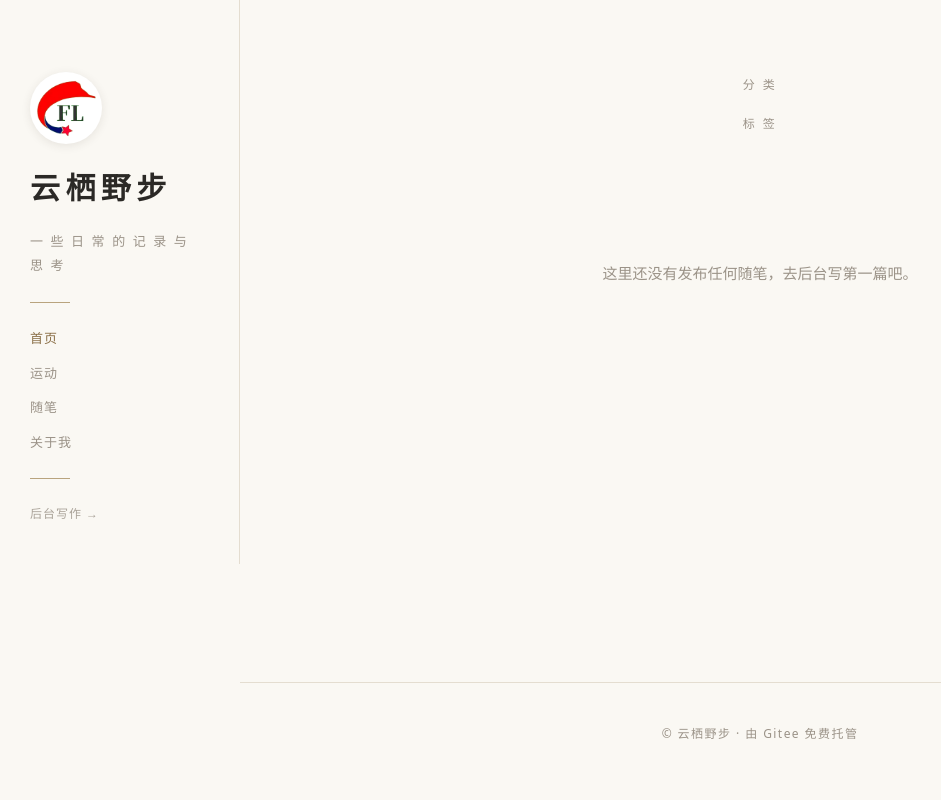
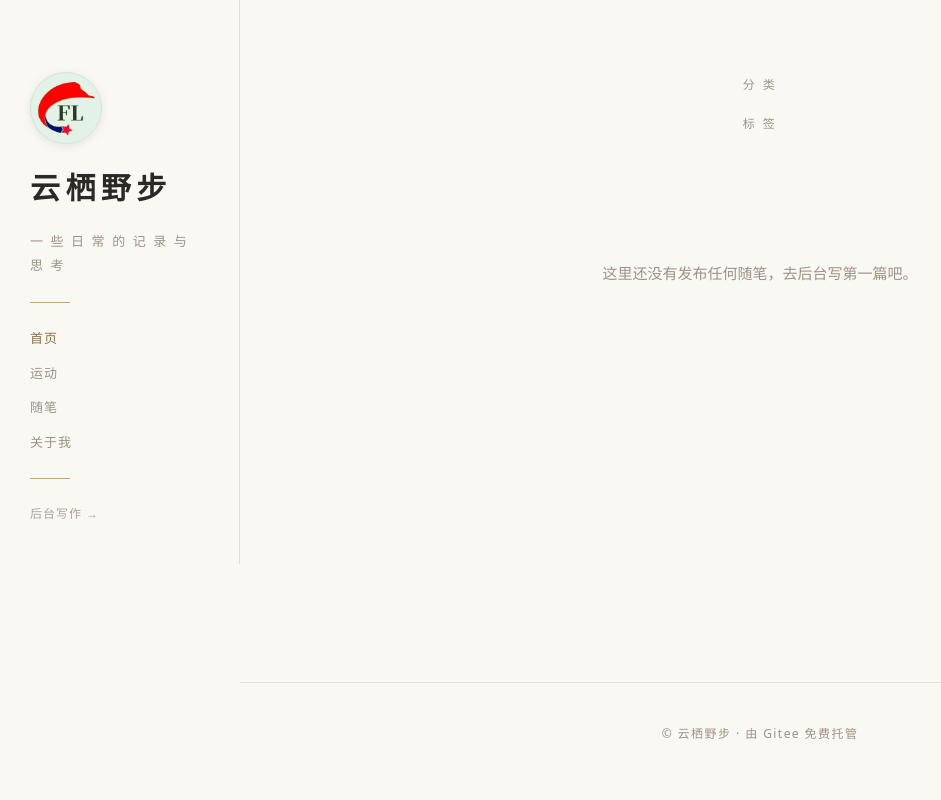
Before and after one commit to yunqi-yebu/yunqi-yebu.github.io, a plain HTML site: page index.html in a window 1280 px wide. Shown: the whole page, without its empty margins (0-941 px from the left). Drawn offline with nearby package versions, Linux system fonts and the light colour scheme; no server answers.

Commit message:
????/????????????

```diff
--- a/style.css
+++ b/style.css
@@ -46,10 +46,10 @@ a:hover { text-decoration: underline; }
 .site-sub { color: var(--ink-faint); font-size: 13px; letter-spacing: 0.16em; margin-top: 14px; line-height: 1.9; }
 .brand-avatar {
   width: 72px; height: 72px; border-radius: 50%;
-  background: #fff;
+  background: #e4f1e6; border: 1px solid #d3e6d6;
   display: flex; align-items: center; justify-content: center;
   margin-bottom: 18px;
-  box-shadow: 0 2px 10px rgba(60,50,40,0.10);
+  box-shadow: 0 2px 10px rgba(76,120,84,0.14);
   overflow: hidden;
 }
 .brand-avatar img { width: 100%; height: 100%; object-fit: contain; }
```
